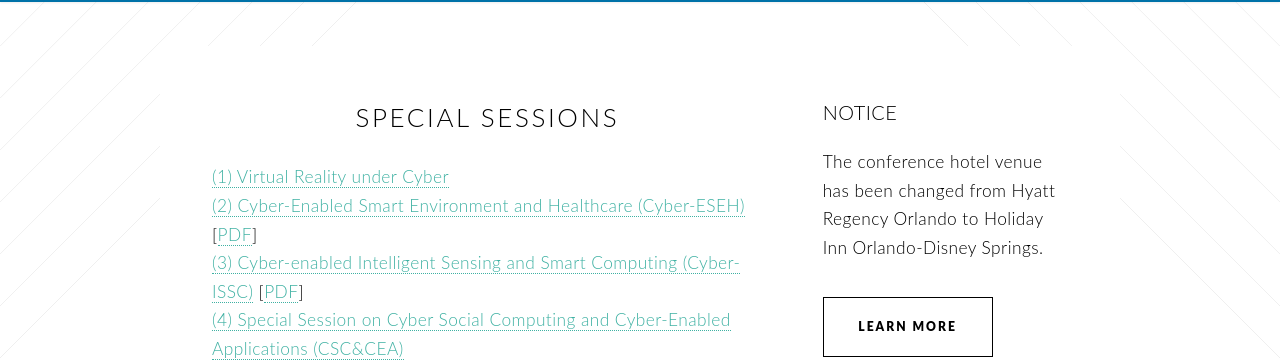
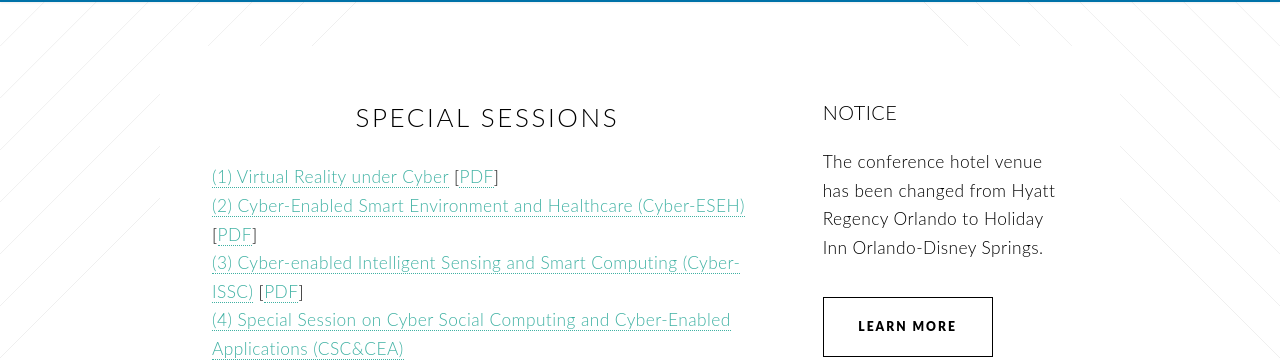
Before and after one commit to cyber-science/2017, a Jekyll site: the page built from special-session.md, in a window 1280 px wide and 900 px high. Shown: the part 75-437 px from the top of the window. Built offline with Jekyll 4.4.1, drawn with Linux system fonts in a browser that asks for light colours; nearby versions of some CDN libraries.

Commit message:
download/CyberVRC2017.pdf

```diff
--- a/special-session.md
+++ b/special-session.md
@@ -8,7 +8,7 @@ icon: fa-file-text
 <h2>Special Sessions</h2>
 </div>
 
-- [(1) Virtual Reality under Cyber](#1-virtual-reality-under-cyber)
+- [(1) Virtual Reality under Cyber](#1-virtual-reality-under-cyber) [[PDF](/2017/download/CyberVRC2017.pdf)]
 - [(2) Cyber-Enabled Smart Environment and Healthcare (Cyber-ESEH)](#2-cyber-enabled-smart-environment-and-healthcare-cyber-eseh) [[PDF](/2017/download/CyberESEH2017.pdf)]
 - [(3) Cyber-enabled Intelligent Sensing and Smart Computing (Cyber-ISSC)](#3-cyber-enabled-intelligent-sensing-and-smart-computing-cyber-issc) [[PDF](/2017/download/CyberISSC2017.pdf)]
 - [(4) Special Session on Cyber Social Computing and Cyber-Enabled Applications (CSC&CEA)](#4-special-session-on-cyber-social-computing-and-cyber-enabled-applications-csccea)
```
Also changed, not shown: 1 other file.
